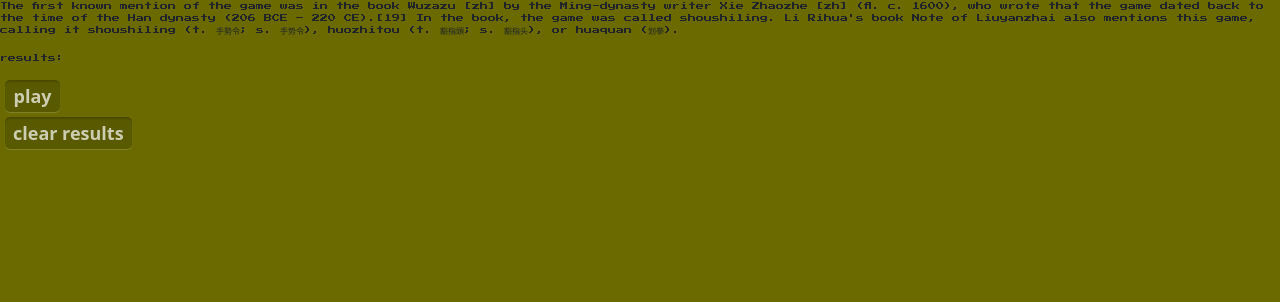
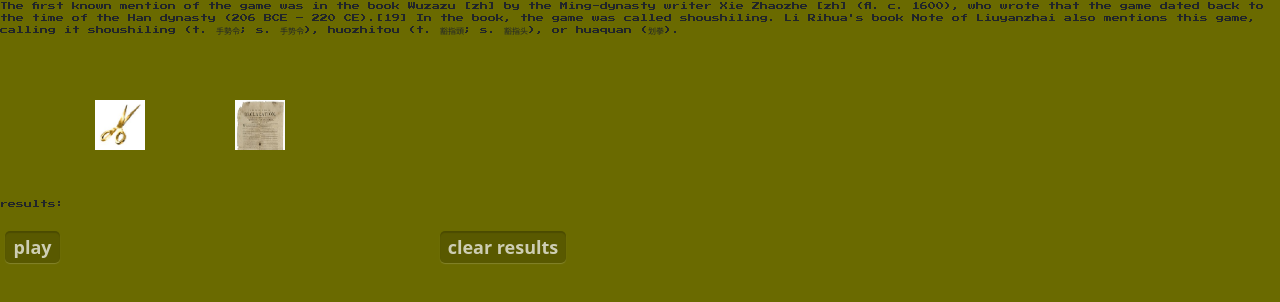
Before and after one commit to Jonsansan/rockpapersc, a plain HTML site: page index.html in a window 1280 px wide. Drawn offline with nearby package versions, Linux system fonts and the light colour scheme.

Commit message:
update 1.0.2

```diff
--- a/index.html
+++ b/index.html
@@ -17,17 +17,37 @@
     />
   </head>
   <body>
+    <div class="row">
       <p>
         The first known mention of the game was in the book Wuzazu [zh] by the
         Ming-dynasty writer Xie Zhaozhe [zh] (fl. c. 1600), who wrote that the
-      game dated back to the time of the Han dynasty (206 BCE – 220 CE).[19] In
-      the book, the game was called shoushiling. Li Rihua's book Note of
-      Liuyanzhai also mentions this game, calling it shoushiling (t. 手勢令; s.
-      手势令), huozhitou (t. 豁指頭; s. 豁指头), or huaquan (划拳).
+        game dated back to the time of the Han dynasty (206 BCE – 220 CE).[19]
+        In the book, the game was called shoushiling. Li Rihua's book Note of
+        Liuyanzhai also mentions this game, calling it shoushiling (t. 手勢令;
+        s. 手势令), huozhitou (t. 豁指頭; s. 豁指头), or huaquan (划拳).
       </p>
-
+    </div>
+    <br />
+    <br />
+    <div class="col-sm-4" id="img-col">
+      <img
+        src="assets\9a013e8e90261fd5681043f87ef836d1-3936885194 1_edited.png"
+        alt=""
+        class="scissors-photo"
+      />
+      <div class="col-sm-4" id="img-col">
+        <img
+          src="assets\declaration-of-independence 1_edited.png"
+          alt=""
+          class="paper-photo"
+        />
+      </div>
+    </div>
+    <br />
+    <br />
     <p>results:</p>
-    <div class="container-for-buttons">
+    <div class="row">
+      <div class="col-sm-4">
         <!-- From Uiverse.io by WhiteNervosa -->
         <div class="customCheckBoxHolder">
           <input type="checkbox" id="cCB1" class="customCheckBoxInput" />
@@ -37,6 +57,9 @@
             </div>
           </label>
         </div>
+      </div>
+
+      <div class="col-sm-4">
         <div class="customCheckBoxHolder">
           <input type="checkbox" id="cCB2" class="customCheckBoxInput" />
           <label for="cCB2" class="customCheckBoxWrapper">
@@ -46,6 +69,7 @@
           </label>
         </div>
       </div>
+    </div>
     <script src="sandbox.js"></script>
     <script src="https://cdn.jsdelivr.net/npm/bootstrap@5.3.0/dist/js/bootstrap.bundle.min.js"></script>
   </body>
--- a/styles.css
+++ b/styles.css
@@ -12,6 +12,21 @@ press-start-2p-regular {
   font-weight: 400;
   font-style: normal;
 }
+
+.scissors-photo {
+  height: 50px;
+  width: 50px;
+}
+.paper-photo {
+  height: 50px;
+  width: 50px;
+}
+#img-col {
+  display: flex;
+  justify-content: center;
+  gap: 44px;
+}
+
 /* From Uiverse.io by WhiteNervosa */
 .customCheckBoxHolder {
   margin: 5px;
```
Also changed, not shown: assets/wishing-3995110_1280_edited.png (deleted). Lines whose indentation alone changed are shown as unchanged.
